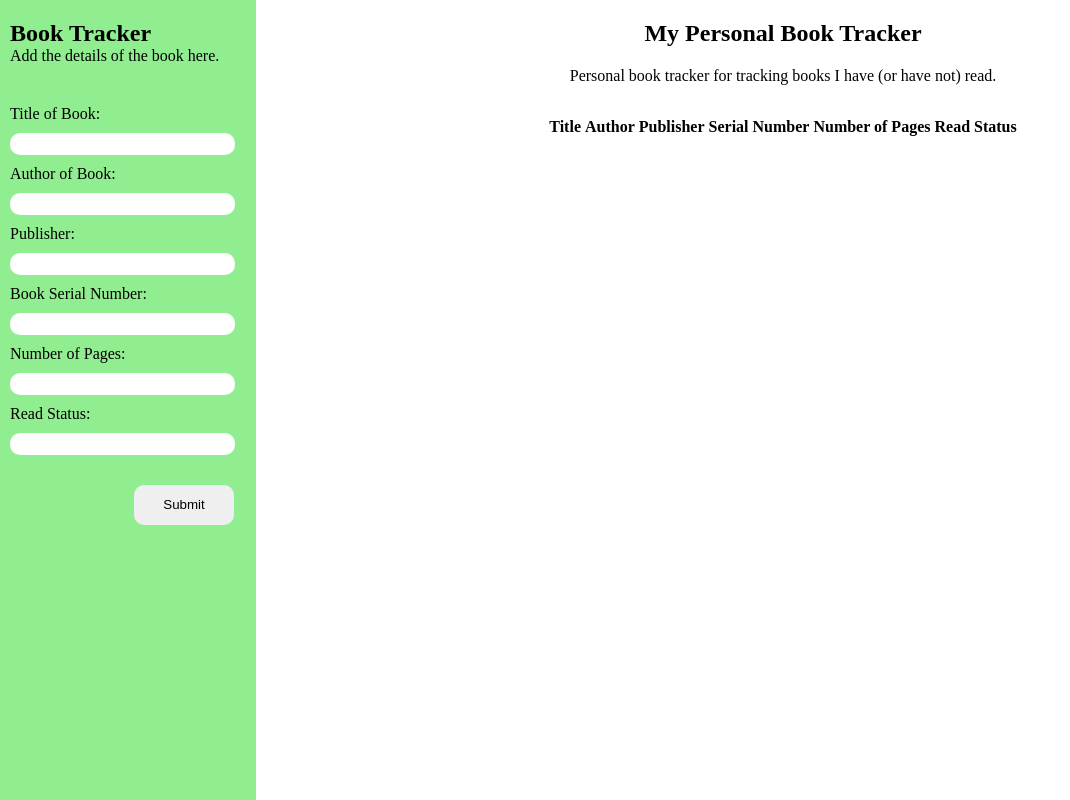
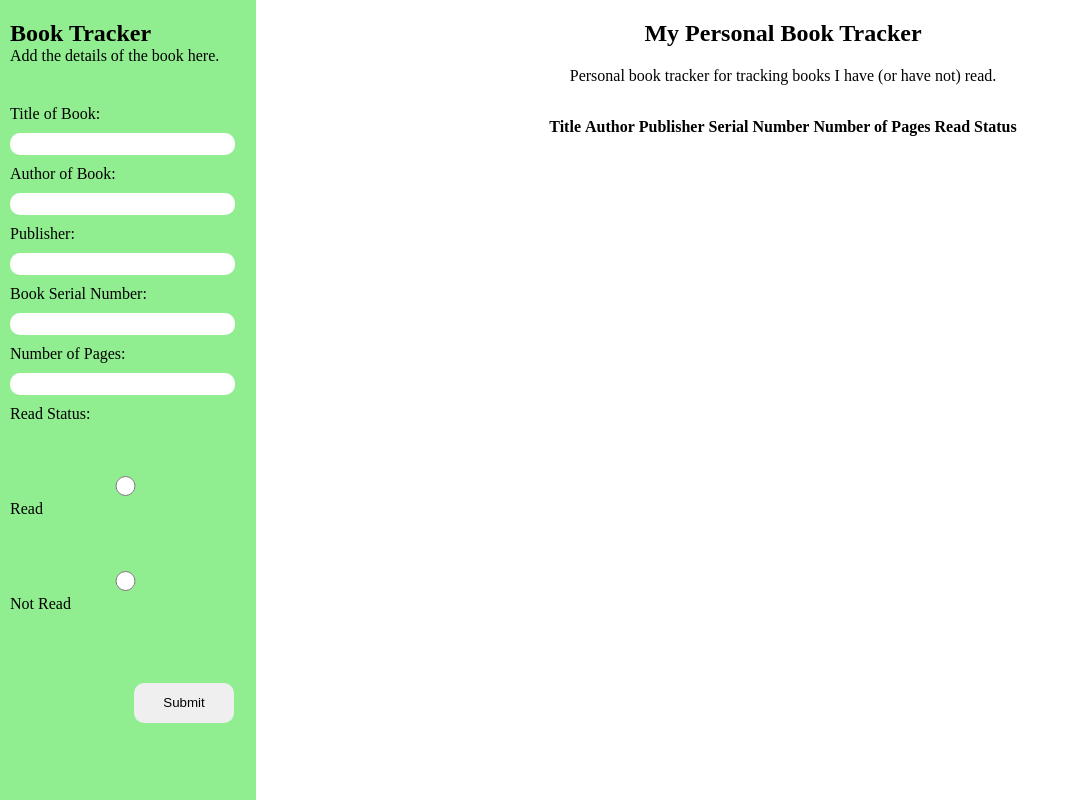
Before and after one commit to norms2098/miniLibrary, a plain HTML site: page index.html in a window 1280 px wide. Shown: the whole page, without its empty margins (0-1070 px from the left). Drawn offline with Linux system fonts and the light colour scheme.

Commit message:
Replaced read status text field with radio buttons

```diff
--- a/index.html
+++ b/index.html
@@ -27,8 +27,15 @@
                 <label for="numPages">Number of Pages:</label>
                 <input type="number" id="numPages" name="numPages" required>
 
-                <label for="readStatus">Read Status:</label>
-                <input type="text" id="readStatus" name="readStatus" required>
+                <p>Read Status:</p>
+                <p>
+                    <input type="radio" id="readStatusRead" value="Read" name="readStatus"required>
+                    <label for="readStatusRead">Read</label>
+                </p>
+                <p>
+                    <input type="radio" id="readStatusNotRead" value="Not Read" name="readStatus" required>
+                    <label for="readStatusNotRead">Not Read</label>
+                </p>
                 <div>
                     <button type="submit" id="submit-button">Submit</button>
                 </div>
```
